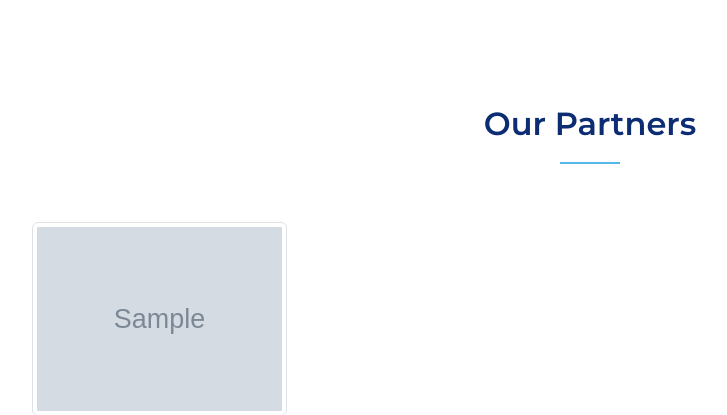
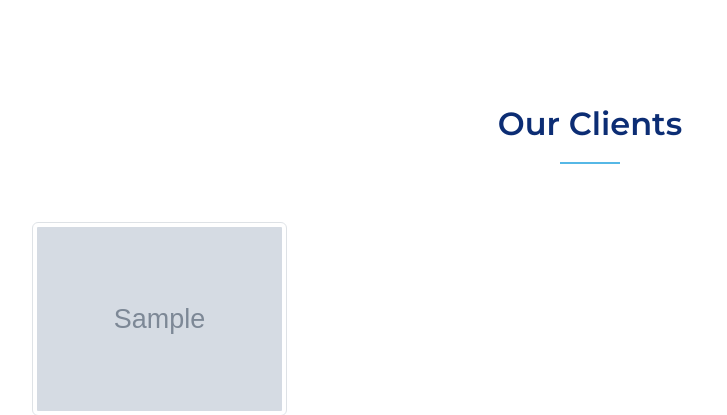
Before and after one commit to rowen101/laravel-app-safexpress, a Laravel app: template resources/views/pages/index.blade.php in a window 1280 px wide. Shown: the part 3227-3642 px from the top of the page, without its empty margins (50-777 px from the left). Run offline with Laravel 10, Linux system fonts and the light colour scheme; the template is opened without the code that fills it: most values are stand-ins (such as "Sample title", 1, 10 or a date in 2020); grey boxes marked "Sample" are stand-in pictures; style sheets or scripts are compiled from the project's sources; some libraries are stand-ins or nearby versions.

Commit message:
update add client logo

```diff
--- a/resources/views/pages/index.blade.php
+++ b/resources/views/pages/index.blade.php
@@ -230,7 +230,7 @@
             <div class="container aos-init aos-animate" data-aos="fade-up">
 
                 <div class="section-header">
-                    <h2>Our Partners</h2>
+                    <h2>Our Clients</h2>
 
                 </div>
 
```
Also changed, not shown: database/db.sqlite, public/clients/1702973916.jpg (added), public/clients/1702974188.jpg (added), public/clients/1702974433.jpg (added), public/clients/1702974544.jpg (added), public/clients/1702974894.jpg (added), public/clients/thumbnail/1702973916.jpg (added), public/clients/thumbnail/1702974188.jpg (added), public/clients/thumbnail/1702974433.jpg (added), public/clients/thumbnail/1702974544.jpg (added), public/clients/thumbnail/1702974894.jpg (added).
